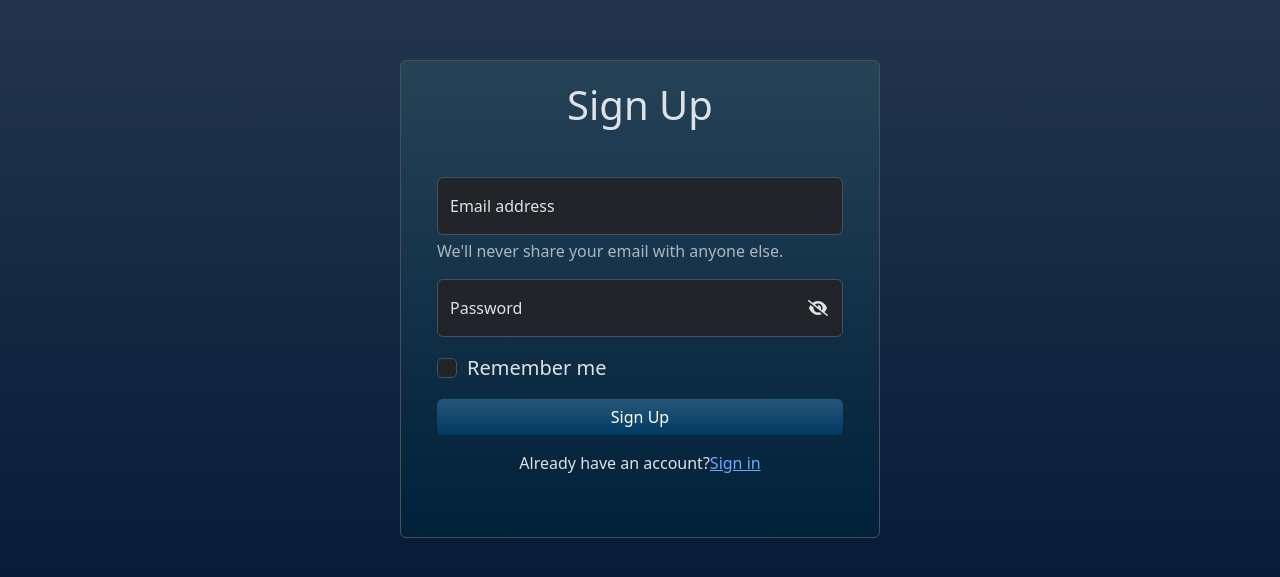
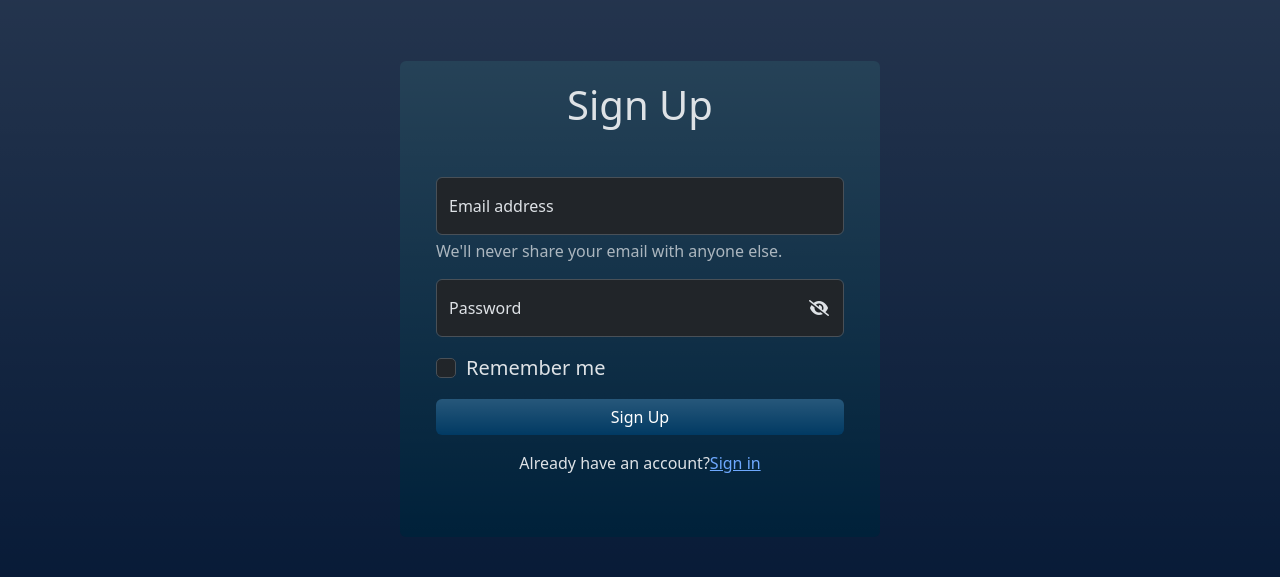
Before and after one commit to SashoPavlov/QA-Reg-page, a plain HTML site: page index.html in a window 1280 px wide. Shown: the part 101-678 px from the top of the page. Drawn offline with nearby package versions, Linux system fonts and the light colour scheme.

Commit message:
remove border from card

```diff
--- a/index.html
+++ b/index.html
@@ -16,7 +16,7 @@
   <body class="bg-primary-subtle bg-gradient">
     <div class="d-flex justify-content-center align-items-center vh-100">
       <div
-        class="card border border-1 fs-5 bg-gradient"
+        class="card border border-0 fs-5 bg-gradient"
         style="
           width: 30rem;
           padding: 1em 1em 1.5em 1em;
```
